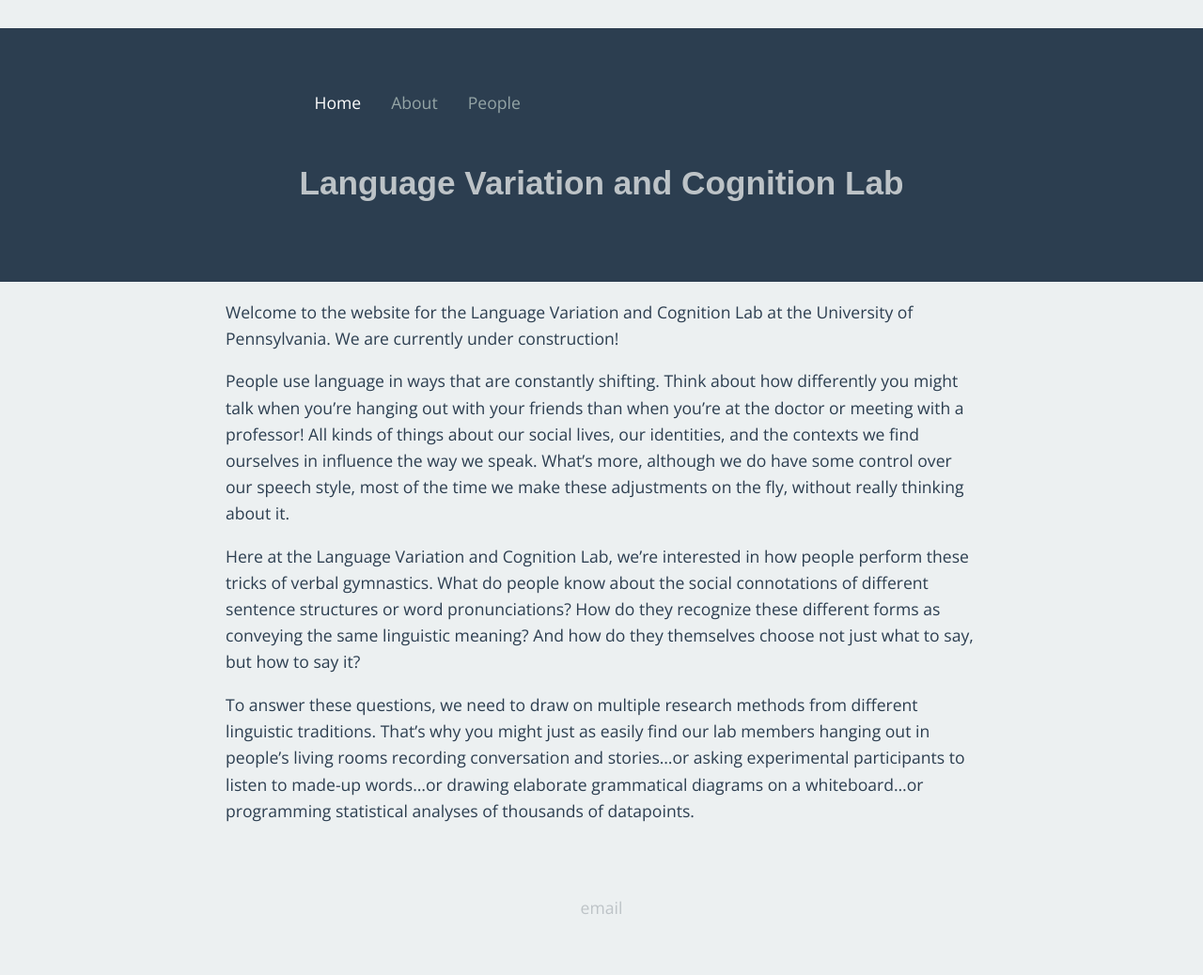
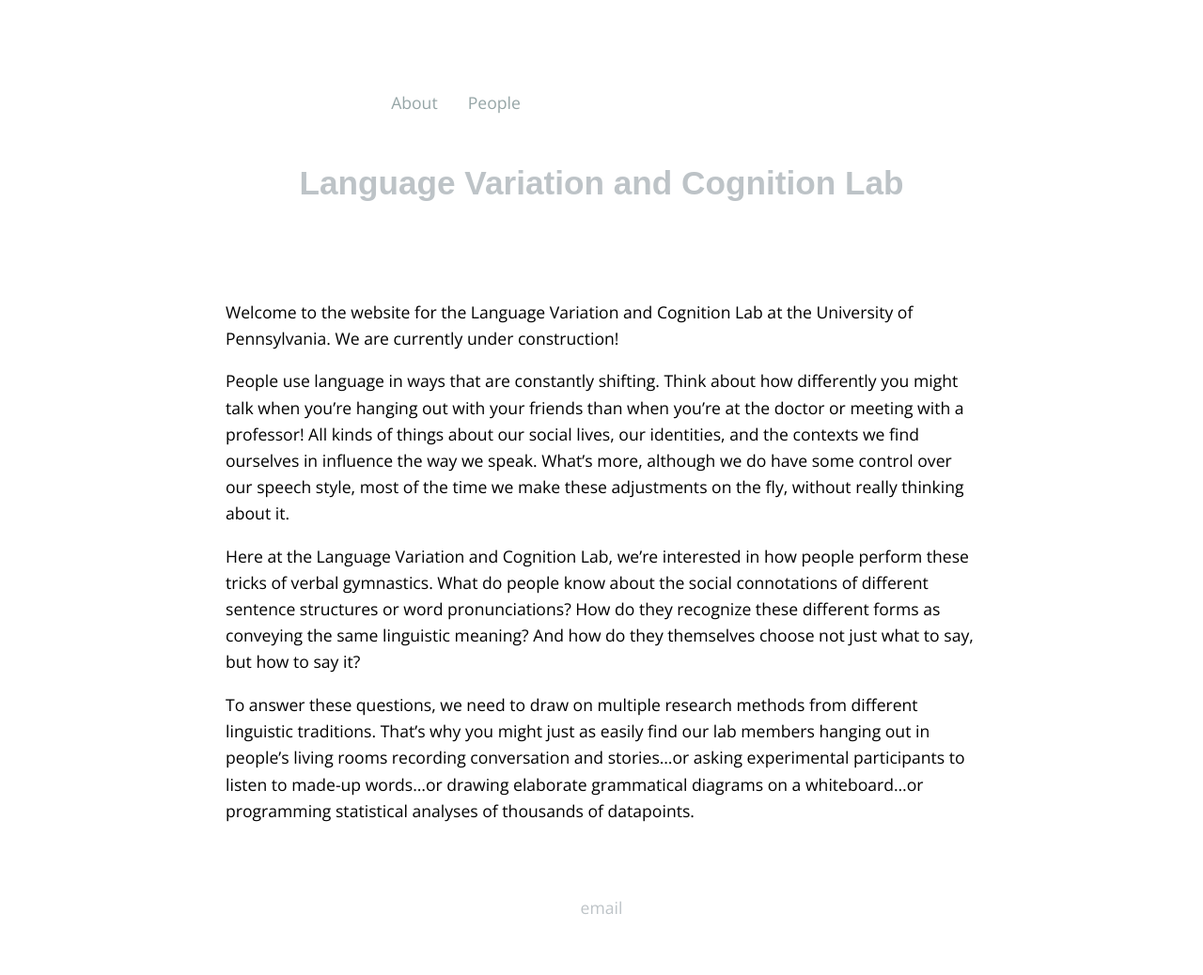
Before and after one commit to laceywade/TammingaLab.github.io, a Jekyll site: the page built from index.md, in a window 1280 px wide. Shown: the whole page at 94% size. Built offline with Jekyll 4.4.1, drawn with Linux system fonts in a browser that asks for light colours; some web fonts are replaced.

Commit message:
Updated _base.scss

```diff
--- a/_sass/_base.scss
+++ b/_sass/_base.scss
@@ -1,15 +1,15 @@
 $content-width: 800px;
-$main: #ecf0f1; /*body background color */
+$main: #fff; /*body background color */
 $font-style: 'Open Sans', sans-serif;
-$font-color: #2c3e50; /*paragraph text*/
+$font-color: #000; /*paragraph text*/
 $link-color: #bdc3c7; /*will end up in header*/
 $link-hover-color: #e74c3c;
 $link-inactive-color: #95a5a6;
 $link-active-color: #fff;
 $heading-font: 'Muli', sans-serif;
-$heading-font-color: #2D3142; /*for page title*/
+$heading-font-color: #000; /*for page title*/
 $light: #E6EBE0; /*bottom of page? haven't changed*/
-$header:  #2c3e50;
+$header:  #fff; /*header background color*/
 
 *,
 *::before,
```
